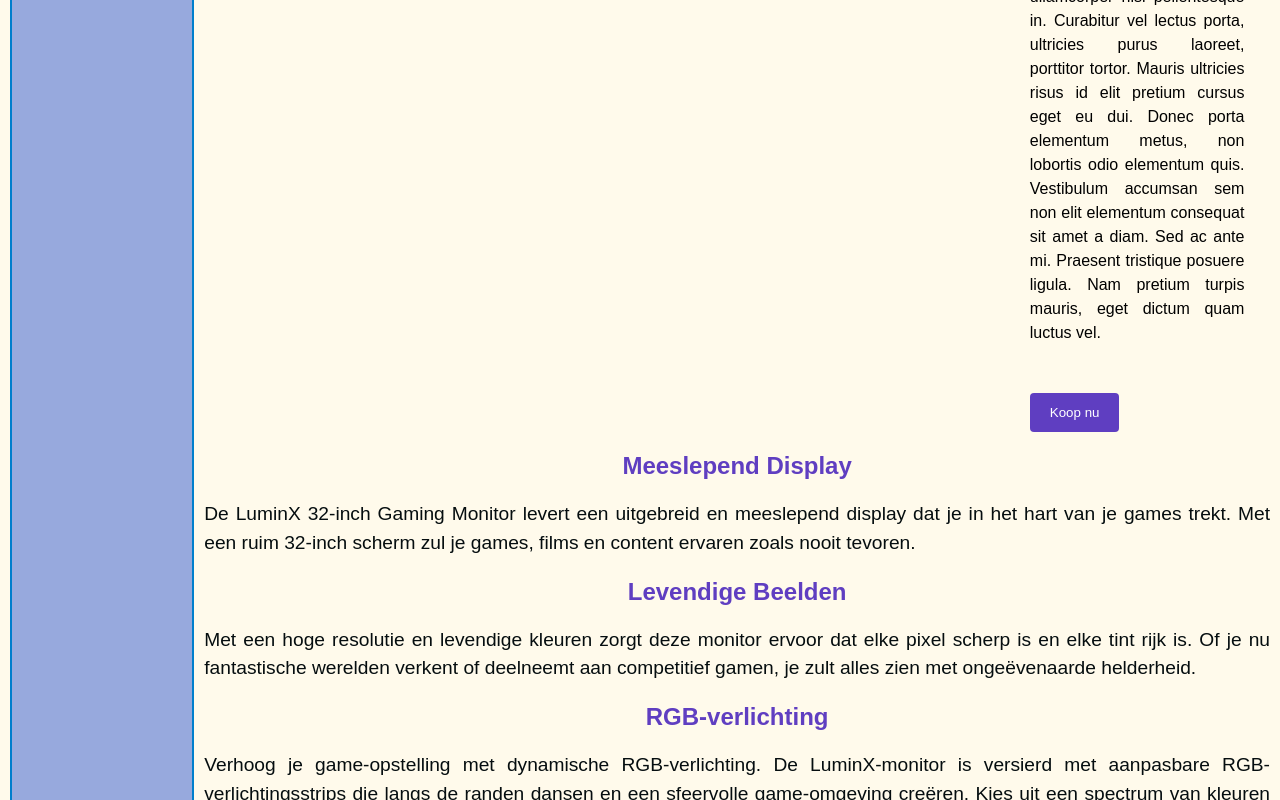
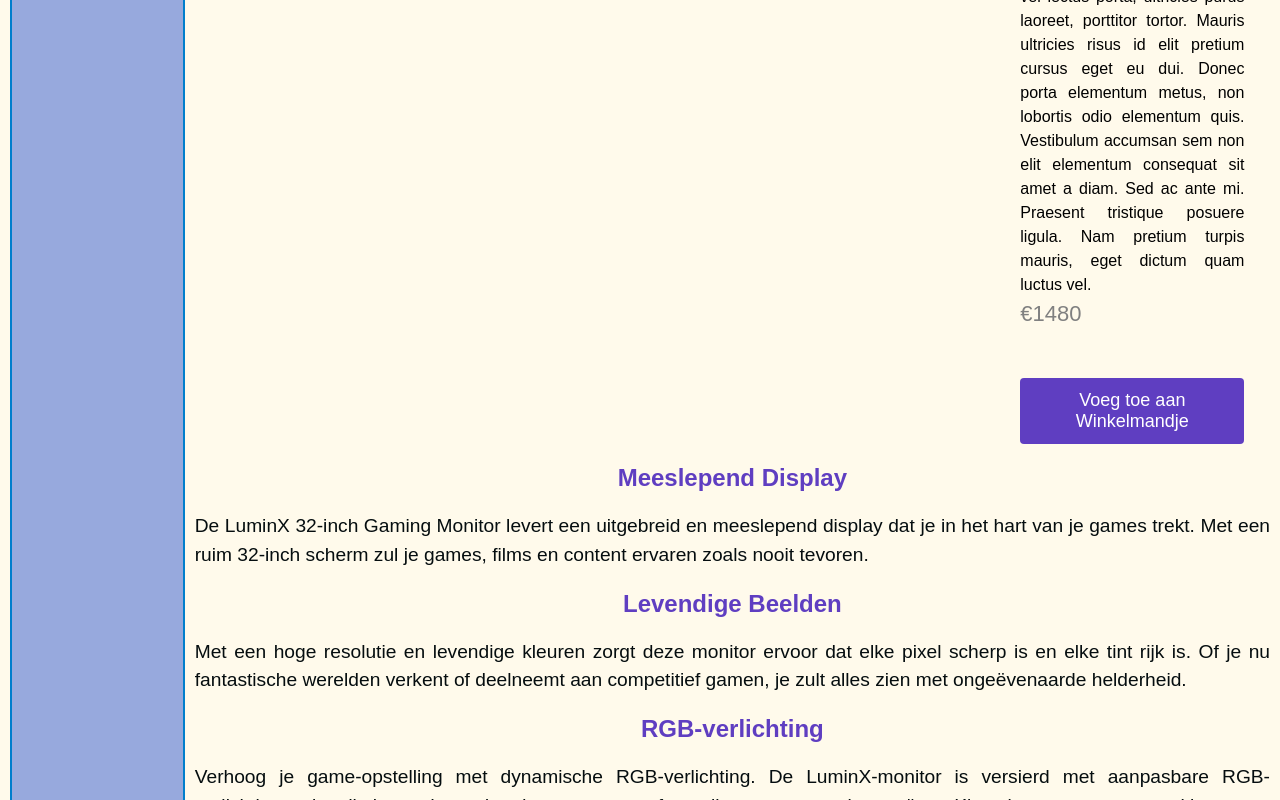
Before and after one commit to NoaBrecht/TechNest, a plain HTML site: page product.html in a window 1280 px wide. Shown: the part 1127-1927 px from the top of the page. Drawn offline with Linux system fonts and the light colour scheme.

Commit message:
summary :)

```diff
--- a/product.html
+++ b/product.html
@@ -1,6 +1,5 @@
 <!DOCTYPE html>
 <html lang="en">
-
   <head>
     <meta charset="UTF-8" />
     <meta name="viewport" content="width=device-width, initial-scale=1.0" />
@@ -8,7 +7,10 @@
 
     <title>LuminX 32-inch White Gaming Monitor</title>
     <link rel="stylesheet" href="style/reset.css" />
-  <link rel="stylesheet" href="https://cdnjs.cloudflare.com/ajax/libs/font-awesome/6.0.0-beta3/css/all.min.css" />
+    <link
+      rel="stylesheet"
+      href="https://cdnjs.cloudflare.com/ajax/libs/font-awesome/6.0.0-beta3/css/all.min.css"
+    />
 
     <link rel="stylesheet" href="style/style.css" />
   </head>
@@ -20,16 +22,24 @@
     <nav>
       <ul>
         <li>
-        <a href="index.html"><i class="fa-solid fa-house"></i><span>Home</span></a>
+          <a href="index.html"
+            ><i class="fa-solid fa-house"></i><span>Home</span></a
+          >
         </li>
         <li>
-        <a href="index.html#about"><i class="fa-solid fa-info"></i><span>Over ons</span></a>
+          <a href="index.html#about"
+            ><i class="fa-solid fa-info"></i><span>Over ons</span></a
+          >
         </li>
         <li>
-        <a href="shop.html"><i class="fa-solid fa-box"></i><span>Onze producten</span></a>
+          <a href="shop.html"
+            ><i class="fa-solid fa-box"></i><span>Onze producten</span></a
+          >
         </li>
         <li>
-        <a href="#about"><i class="fas fa-cart-shopping"></i><span>Winkelmandje</span></a>
+          <a href="#about"
+            ><i class="fas fa-cart-shopping"></i><span>Winkelmandje</span></a
+          >
         </li>
       </ul>
     </nav>
@@ -38,33 +48,32 @@
       <section class="imgtextbtn">
         <article><img src="assets/images/LuminX.jpeg" alt="" /></article>
         <article class="text">
-        <p>Lorem ipsum dolor sit amet, consectetur adipiscing elit. Maecenas posuere velit in laoreet feugiat. Phasellus
-          eu dolor
-          elementum ante rhoncus lobortis. Nunc dignissim porta libero, in commodo ligula maximus a. Vivamus
-          pellentesque finibus
-          lacus, non pulvinar orci ultrices in. In nec purus vitae neque efficitur congue. Sed pellentesque massa non
-          velit
-          eleifend feugiat. Donec ac aliquam nisl, sed tincidunt arcu.
-
-          Cras eget velit nec est pretium finibus ac sed lorem. Ut feugiat purus at magna lacinia commodo. Vestibulum
-          dui lorem,
-          tempor ut nunc nec, eleifend ultricies metus. Maecenas ultricies posuere elit, quis sagittis arcu pretium non.
-          Ut eros
-          elit, condimentum nec sollicitudin vehicula, sagittis eget massa. Phasellus non egestas ipsum. Duis
-          consectetur metus eu
-          nulla suscipit commodo. Fusce ut commodo sapien. In hac habitasse platea dictumst. Fusce elementum ipsum a
-          hendrerit
-          consequat. Aenean eget lorem quis ante varius vehicula.
-
-          Vestibulum ante ipsum primis in faucibus orci luctus et ultrices posuere cubilia curae; Duis ac orci orci. In
-          eu sodales
-          metus. Duis semper ex nulla, ut ullamcorper nisi pellentesque in. Curabitur vel lectus porta, ultricies purus
-          laoreet,
-          porttitor tortor. Mauris ultricies risus id elit pretium cursus eget eu dui. Donec porta elementum metus, non
-          lobortis
-          odio elementum quis. Vestibulum accumsan sem non elit elementum consequat sit amet a diam. Sed ac ante mi.
-          Praesent
-          tristique posuere ligula. Nam pretium turpis mauris, eget dictum quam luctus vel.<br><button>Koop nu</button>
+          <p>
+            Lorem ipsum dolor sit amet, consectetur adipiscing elit. Maecenas
+            posuere velit in laoreet feugiat. Phasellus eu dolor elementum ante
+            rhoncus lobortis. Nunc dignissim porta libero, in commodo ligula
+            maximus a. Vivamus pellentesque finibus lacus, non pulvinar orci
+            ultrices in. In nec purus vitae neque efficitur congue. Sed
+            pellentesque massa non velit eleifend feugiat. Donec ac aliquam
+            nisl, sed tincidunt arcu. Cras eget velit nec est pretium finibus ac
+            sed lorem. Ut feugiat purus at magna lacinia commodo. Vestibulum dui
+            lorem, tempor ut nunc nec, eleifend ultricies metus. Maecenas
+            ultricies posuere elit, quis sagittis arcu pretium non. Ut eros
+            elit, condimentum nec sollicitudin vehicula, sagittis eget massa.
+            Phasellus non egestas ipsum. Duis consectetur metus eu nulla
+            suscipit commodo. Fusce ut commodo sapien. In hac habitasse platea
+            dictumst. Fusce elementum ipsum a hendrerit consequat. Aenean eget
+            lorem quis ante varius vehicula. Vestibulum ante ipsum primis in
+            faucibus orci luctus et ultrices posuere cubilia curae; Duis ac orci
+            orci. In eu sodales metus. Duis semper ex nulla, ut ullamcorper nisi
+            pellentesque in. Curabitur vel lectus porta, ultricies purus
+            laoreet, porttitor tortor. Mauris ultricies risus id elit pretium
+            cursus eget eu dui. Donec porta elementum metus, non lobortis odio
+            elementum quis. Vestibulum accumsan sem non elit elementum consequat
+            sit amet a diam. Sed ac ante mi. Praesent tristique posuere ligula.
+            Nam pretium turpis mauris, eget dictum quam luctus vel.<br />
+            <span class="price">&euro;1480</span>
+            <button>Voeg toe aan Winkelmandje</button>
           </p>
         </article>
       </section>
@@ -145,5 +154,4 @@
     </footer>
   </body>
   <script src="javascript/script.js"></script>
-
 </html>
--- a/style/style.css
+++ b/style/style.css
@@ -249,22 +249,22 @@ h2 {
   height: auto;
 }
 
-main .imgtextbtn {
+.imgtextbtn {
   display: flex;
   flex-direction: row;
 }
 
-main .imgtextbtn:nth-child(2) .text {
+.imgtextbtn:nth-child(2) .text {
   padding-left: 2vw;
   padding-right: 2vw;
 }
 
-main .imgtextbtn:nth-child(2) p {
+.imgtextbtn:nth-child(2) p {
   color: black;
   font-size: 1rem;
 }
 
-main .imgtextbtn:nth-child(2) button {
+.imgtextbtn:nth-child(2) button {
   background-color: var(--accent);
   color: var(--text-secondary);
   padding: 12px 20px;
@@ -273,3 +273,23 @@ main .imgtextbtn:nth-child(2) button {
   cursor: pointer;
   margin-top: 6vh;
 }
+
+.imgtextbtn button {
+  border: none;
+  outline: 0;
+  padding: 12px;
+  color: var(--text-secondary);
+  background-color: var(--accent);
+  text-align: center;
+  cursor: pointer;
+  width: 100%;
+  border-radius: 4px;
+
+  font-size: 18px;
+  margin: auto;
+  margin-bottom: 0;
+}
+
+.card button:hover {
+  opacity: 0.7;
+}
```
Also changed, not shown: index.html (+3 -3 lines). Lines whose indentation alone changed are shown as unchanged.
